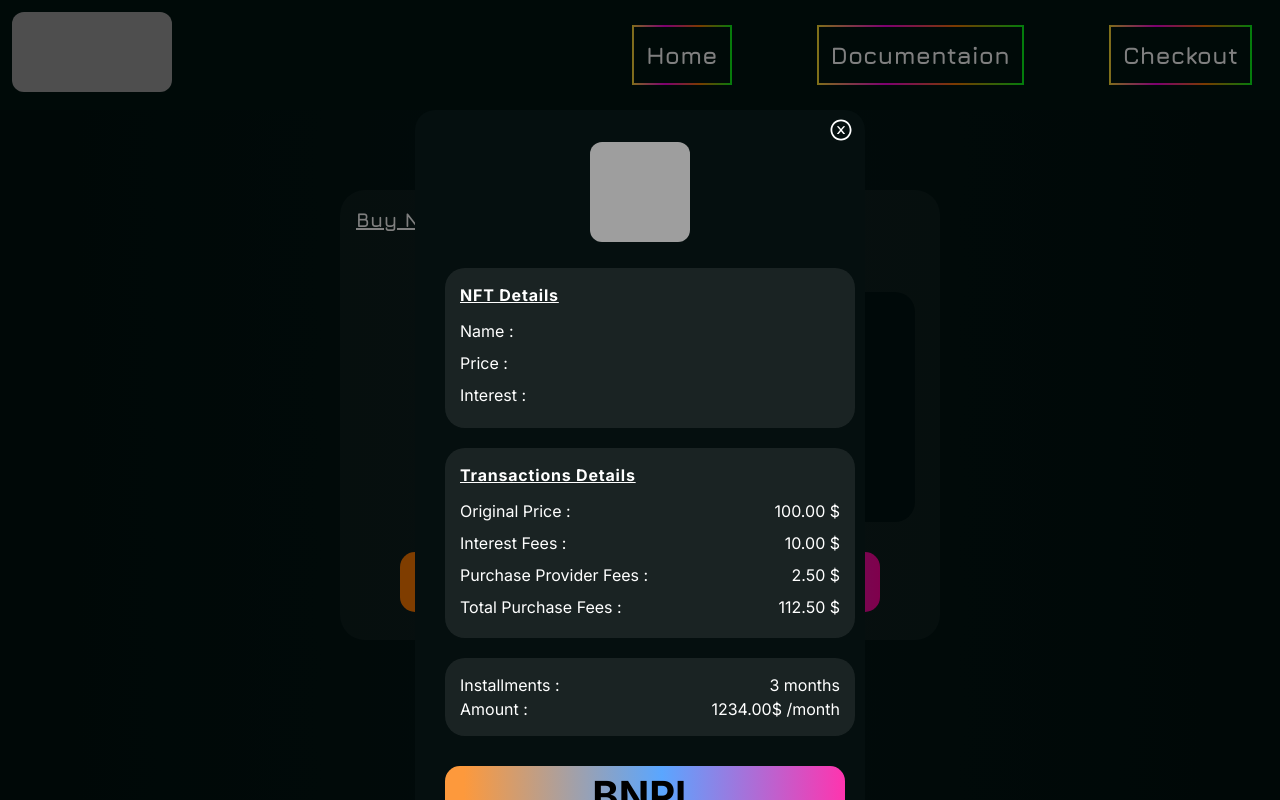
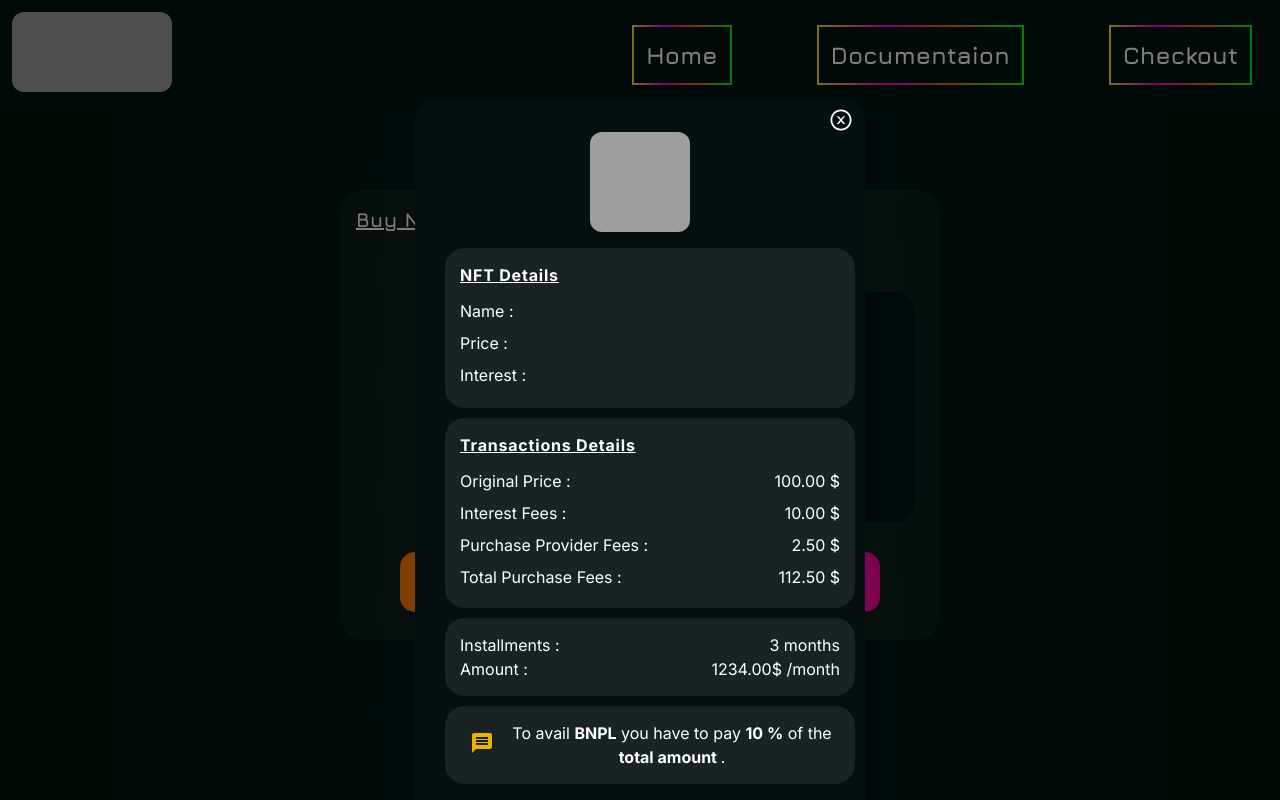
Before and after one commit to yash-0025/solarzu-hackathon, a Next.js app: page /checkout in a window 1280 px wide. Both pictures are taken after a click on the button "Connect Wallet". Built offline with nearby package versions, Linux system fonts and the light colour scheme; grey boxes are pictures that could not be loaded.

Commit message:
Avail section message

```diff
--- a/components/CheckoutPage.jsx
+++ b/components/CheckoutPage.jsx
@@ -5,6 +5,7 @@ import Image from "next/image"
 import { AiOutlineCloseCircle } from "react-icons/ai"
 import { FiAlertTriangle } from "react-icons/fi"
 import { Modal } from "web3modal"
+import {MdMessage} from "react-icons/md"
 
 const CheckoutPage = () => {
   const [modal, setModal] = useState(false)
@@ -77,9 +78,9 @@ const CheckoutPage = () => {
                     NFT Details
                   </h1>
                   <div className="mt-3 space-y-2">
-                    <p className="text-white ">Name :{}</p>
-                    <p className="text-white">Price :{}</p>
-                    <p className="text-white">Interest :{}</p>
+                    <p className="text-white ">Name :{} </p>
+                    <p className="text-white">Price :{} </p>
+                    <p className="text-white">Interest :{} </p>
                   </div>
                 </div>
               </div>
@@ -121,6 +122,17 @@ const CheckoutPage = () => {
                   </div>
                 </div>
               </div>
+              {/* avail section */}
+              <div className={styles.nft_inCard}>
+                <div className="">
+                  <div className="flex justify-around ">
+                    <div className="items-center p-[10px]" >
+                    <MdMessage className="text-caution text-2xl"/>
+                    </div>
+                  <p className="text-white text-center ">To avail  <b>BNPL</b> you have to pay <b>10 %</b> of the <b> total amount </b> . </p>
+                  </div>
+                </div>
+              </div>
               <button className={styles.buybtn} onClick={toggleModal}>
                 BNPL
               </button>
--- a/styles/Home.module.css
+++ b/styles/Home.module.css
@@ -113,11 +113,11 @@
 }
 
 .mainOvCard {
-  height: 730px;
+  height: 780px;
   width: 450px;
   background: #050f0f;
   margin: auto;
-  margin-top: 110px;
+  margin-top: 100px;
   border-radius: 20px;
 }
 
@@ -126,7 +126,7 @@
   justify-self: center;
   position: relative;
   padding: 15px;
-  margin: 20px 0 0 20px;
+  margin: 10px 0 0 20px;
   width: 410px;
   height: 160px;
   border-radius: 20px;
@@ -136,7 +136,7 @@
   justify-self: center;
   position: relative;
   padding: 15px;
-  margin: 20px 0 0 20px;
+  margin: 10px 0 0 20px;
   width: 410px;
   height: 190px;
   border-radius: 20px;
@@ -154,7 +154,7 @@
 
 .buybtn {
   position: relative;
-  margin-top: 30px;
+  margin-top: 20px;
   margin-left: 30px;
   height: 60px;
   width: 400px;
@@ -175,7 +175,7 @@
   justify-self: center;
   position: relative;
   padding: 15px;
-  margin: 20px 0 0 20px;
+  margin: 10px 0 0 20px;
   width: 410px;
   /* height: 70px; */
   border-radius: 20px;
```
